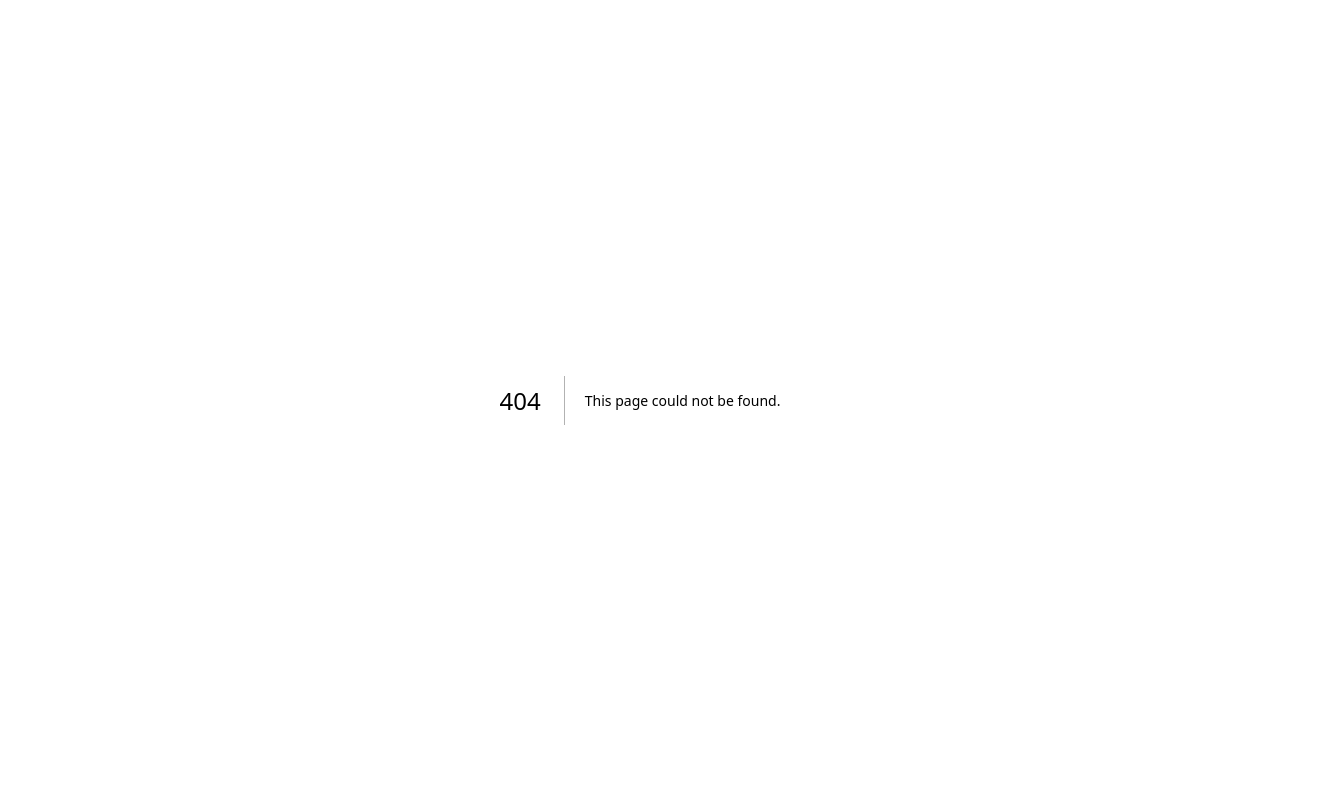
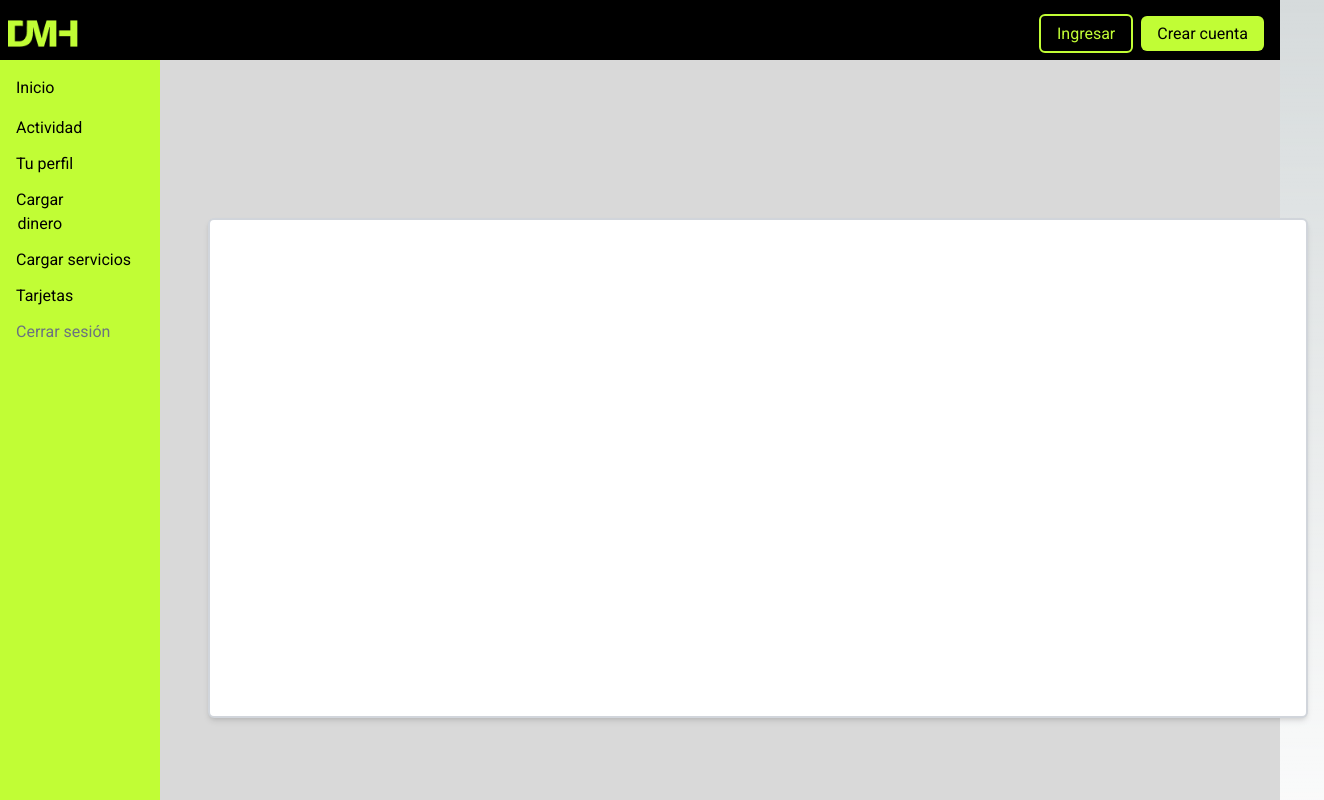
Before and after one commit to VictoriaCanclini/digital-money-house, a Next.js app: page /credit-card-2 in a window 1280 px wide. Before the commit this address had no page. Shown: the top 800 px of the page, 1324 px wide, since content can reach past the window. Built offline with nearby package versions, Linux system fonts and the light colour scheme.

Commit message:
avanced credit-card-2

```diff
--- /dev/null
+++ b/src/app/credit-card-2/page.jsx
@@ -0,0 +1,28 @@
+import Footer from "@/components/Footer";
+import Navbar from "@/components/Navbar";
+import Sibvar from "@/components/Sibvar";
+
+const CreditCardPage2 = () => {
+  return (
+    <div className="bg-[#D9D9D9]">
+      <Navbar />
+      <div className="flex">
+        <Sibvar />
+        <div className="flex flex-col justify-center w-full p-4 ml-8">
+          <div className="flex flex-row mt-4">
+            <div className="md:w-[1100px] sm:w-[500px] w-[300px] md:h-[500px] h-[520px] bg-white rounded-md text-black border-2 border-gray-300 shadow-md flex flex-col">
+              <div className="flex items-center ml-6 text-sm"></div>
+
+              <div className="flex items-center ml-6 text-sm"></div>
+
+              <div className="flex items-center ml-6 text-sm"></div>
+            </div>
+          </div>
+        </div>
+      </div>
+      <Footer />
+    </div>
+  );
+};
+
+export default CreditCardPage2;
--- a/src/app/credit-card/page.jsx
+++ b/src/app/credit-card/page.jsx
@@ -1,8 +1,8 @@
 import { Arrow, Circle, Plus } from "@/common/Icons";
-import Card from "@/components/Card";
 import Footer from "@/components/Footer";
 import Navbar from "@/components/Navbar";
 import Sibvar from "@/components/Sibvar";
+import Link from "next/link";
 
 const CreditCardPage = () => {
   return (
@@ -16,7 +16,9 @@ const CreditCardPage = () => {
               Agregá tu tarjeta de débito o crédito
             </h2>
             <div className="flex justify-between  text-[#C1FD35]">
-              <Plus color={"#C1FD35"} />
+              <Link href="credit-card-2">
+                <Plus color={"#C1FD35"} />
+              </Link>
               <spam className="md:mr-[760px] mr-[80px] md:mt-1">
                 Nueva Tarjeta
               </spam>
```
